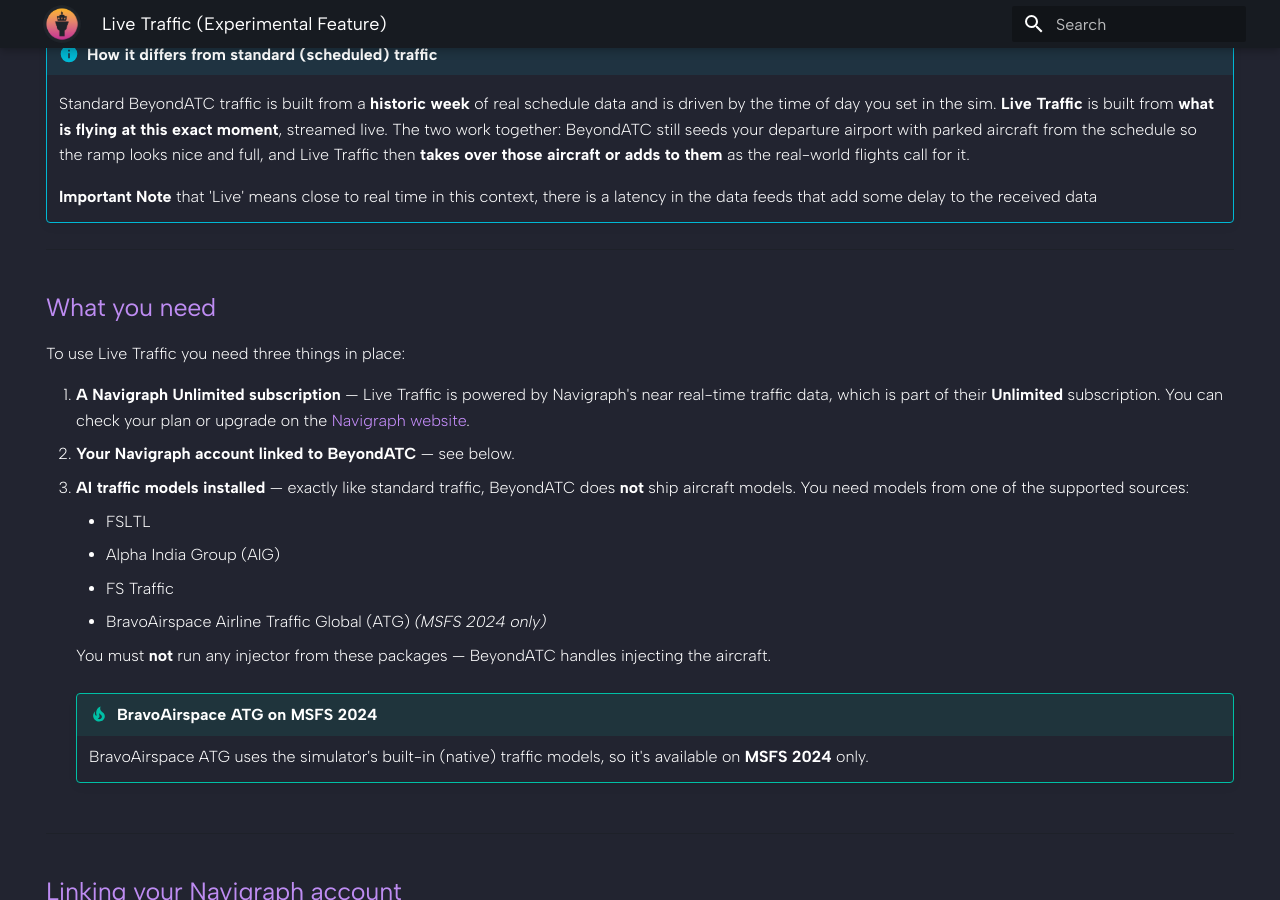
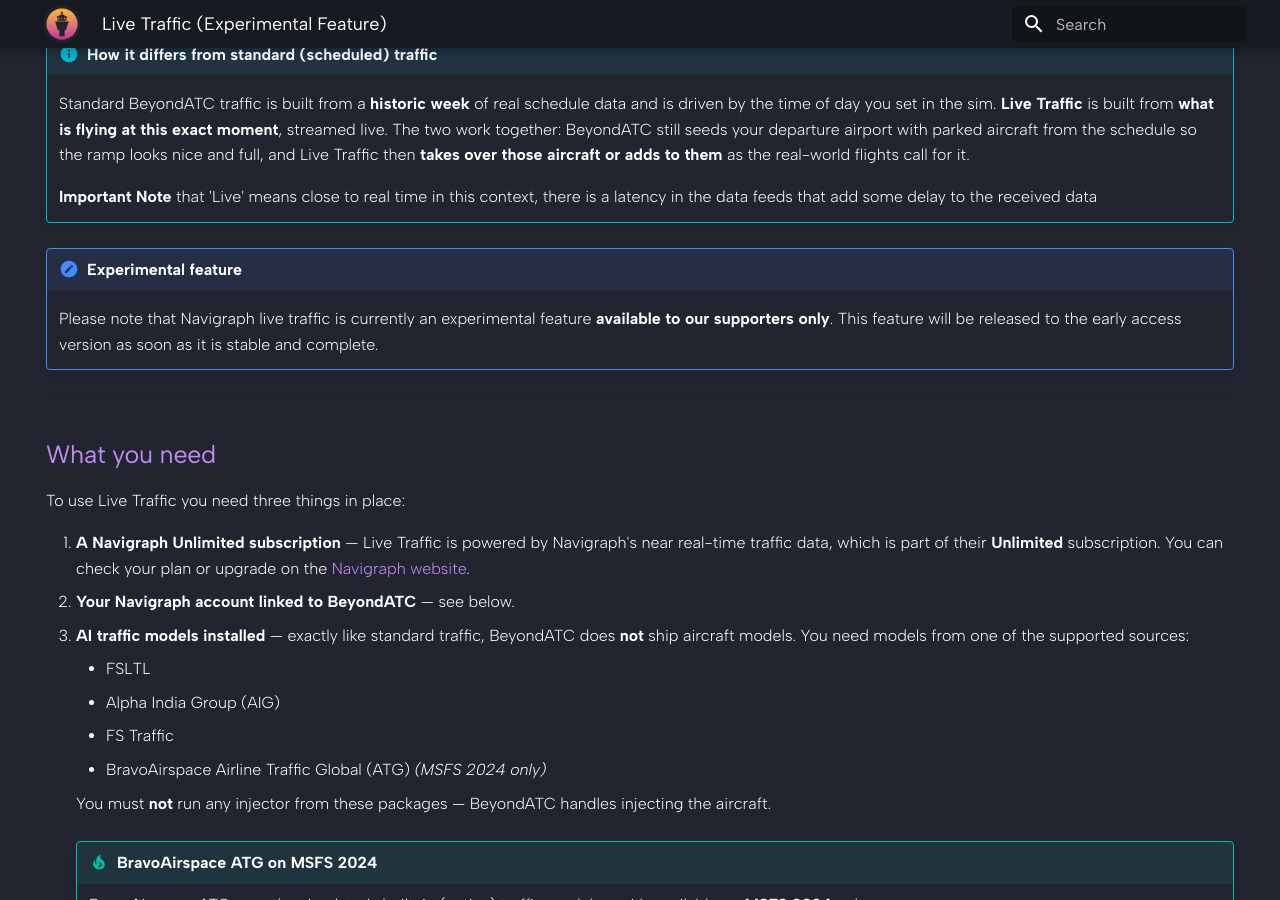
Before and after one commit to BeyondATC/BeyondATC_Wiki, an MkDocs documentation site: the page built from docs/knowledge-base/live-traffic.md, in a window 1280 px wide and 900 px high, scrolled down 364 px. Built offline with MkDocs 1.6.1 and Material for MkDocs 9.7.7, drawn with Linux system fonts in a browser that asks for light colours.

Commit message:
Added clarification about experimental feature

```diff
--- a/docs/knowledge-base/live-traffic.md
+++ b/docs/knowledge-base/live-traffic.md
@@ -18,6 +18,9 @@ That means when you push back at your departure airport, the aircraft you taxi p
     Standard BeyondATC traffic is built from a **historic week** of real schedule data and is driven by the time of day you set in the sim. **Live Traffic** is built from **what is flying at this exact moment**, streamed live. The two work together: BeyondATC still seeds your departure airport with parked aircraft from the schedule so the ramp looks nice and full, and Live Traffic then **takes over those aircraft or adds to them** as the real-world flights call for it.
 
     **Important Note** that 'Live' means close to real time in this context, there is a latency in the data feeds that add some delay to the received data
+
+!!! note "Experimental feature"
+    Please note that Navigraph live traffic is currently an experimental feature **available to our supporters only**. This feature will be released to the early access version as soon as it is stable and complete.
 
 ---
 
```
